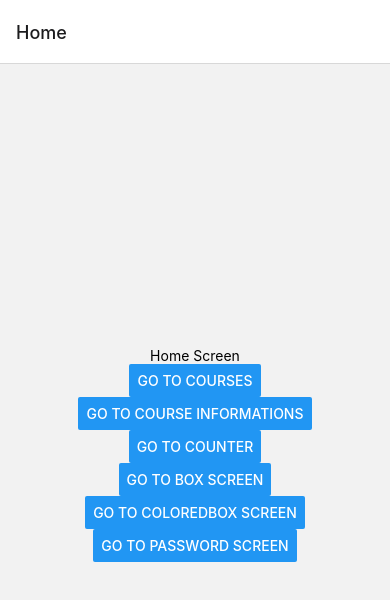
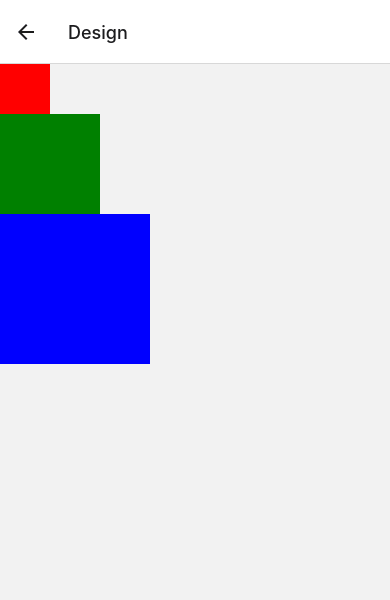
Before and after one commit to Ayalni2289/First-React-App, a React Native app in the folder firstApp/: screen /Design in a window 390 px wide. Shown: the top 600 px of the page. Built offline with nearby package versions, Linux system fonts and the light colour scheme.

Commit message:
DesignScreen button added and page also

```diff
--- a/firstApp/App.js
+++ b/firstApp/App.js
@@ -8,6 +8,7 @@ import CounterScreen from './src/screens/counterScreen';
 import BoxScreen from './src/screens/boxScreen';
 import ColoredBoxes from './src/screens/coloredBoxes';
 import PasswordScreen from './src/screens/passwordScreen';
+import DesignScreen from './src/screens/designScreen';
 
 export default function App() {
   const Stack = createNativeStackNavigator();
@@ -22,6 +23,7 @@ export default function App() {
         <Stack.Screen name="Boxes" component={BoxScreen} />
         <Stack.Screen name="ColoredBox" component={ColoredBoxes} />
         <Stack.Screen name="Password" component={PasswordScreen} />
+        <Stack.Screen name="Design" component={DesignScreen} />
       </Stack.Navigator>
     </NavigationContainer>
   );
--- /dev/null
+++ b/firstApp/src/screens/designScreen.js
@@ -0,0 +1,14 @@
+import { StyleSheet, Text, View } from 'react-native'
+import React from 'react'
+
+export default function DesignScreen() {
+  return (
+    <View>
+        <View style={{width:50,height:50,backgroundColor:"red"}}/>
+        <View style={{width:100,height:100,backgroundColor:"green"}}/>
+        <View style={{width:150,height:150,backgroundColor:"blue"}}/>
+    </View>
+  )
+}
+
+const styles = StyleSheet.create({})
--- a/firstApp/src/screens/homeScreen.js
+++ b/firstApp/src/screens/homeScreen.js
@@ -30,6 +30,10 @@ export default function HomeScreen({navigation}) {
         title="Go to Password Screen"
         onPress={() => navigation.navigate('Password')}
       />
+       <Button
+        title="Go to Design Screen"
+        onPress={() => navigation.navigate('Design')}
+      />
     </View>
   )
 }
```
